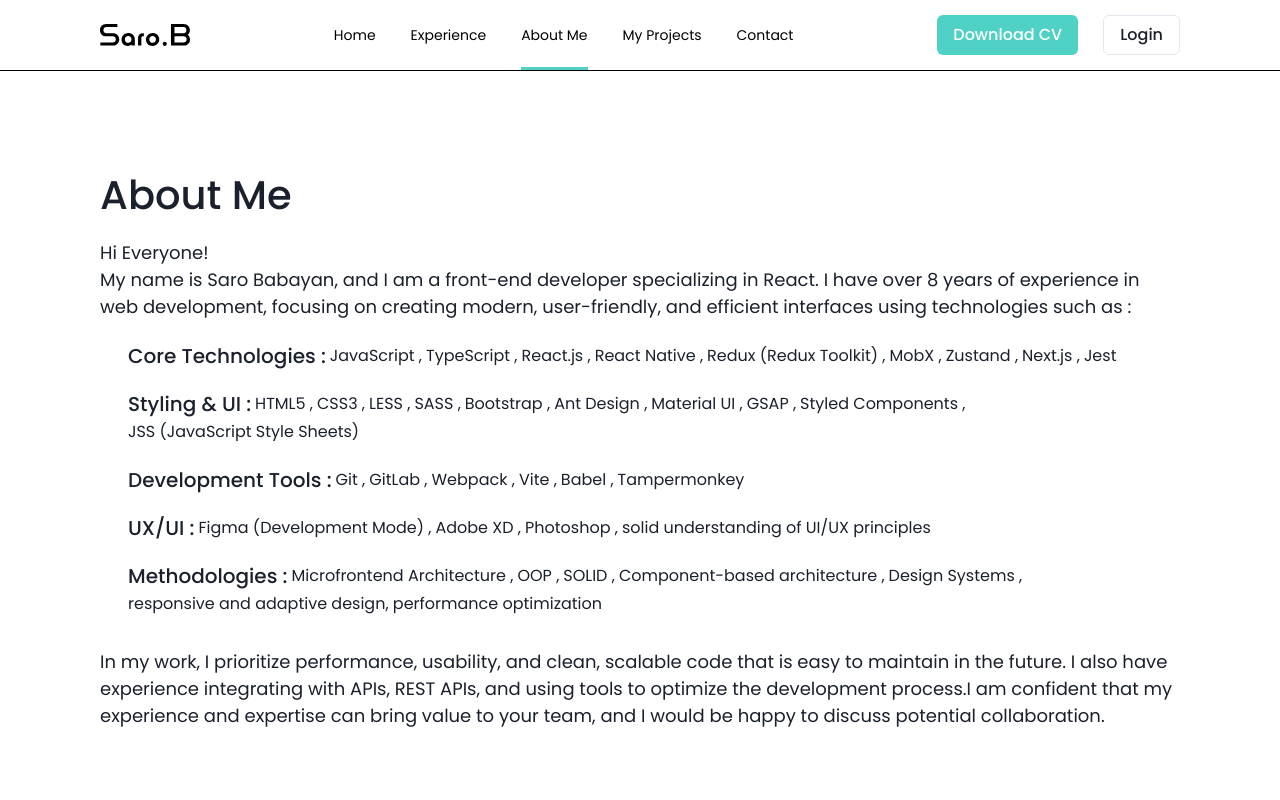
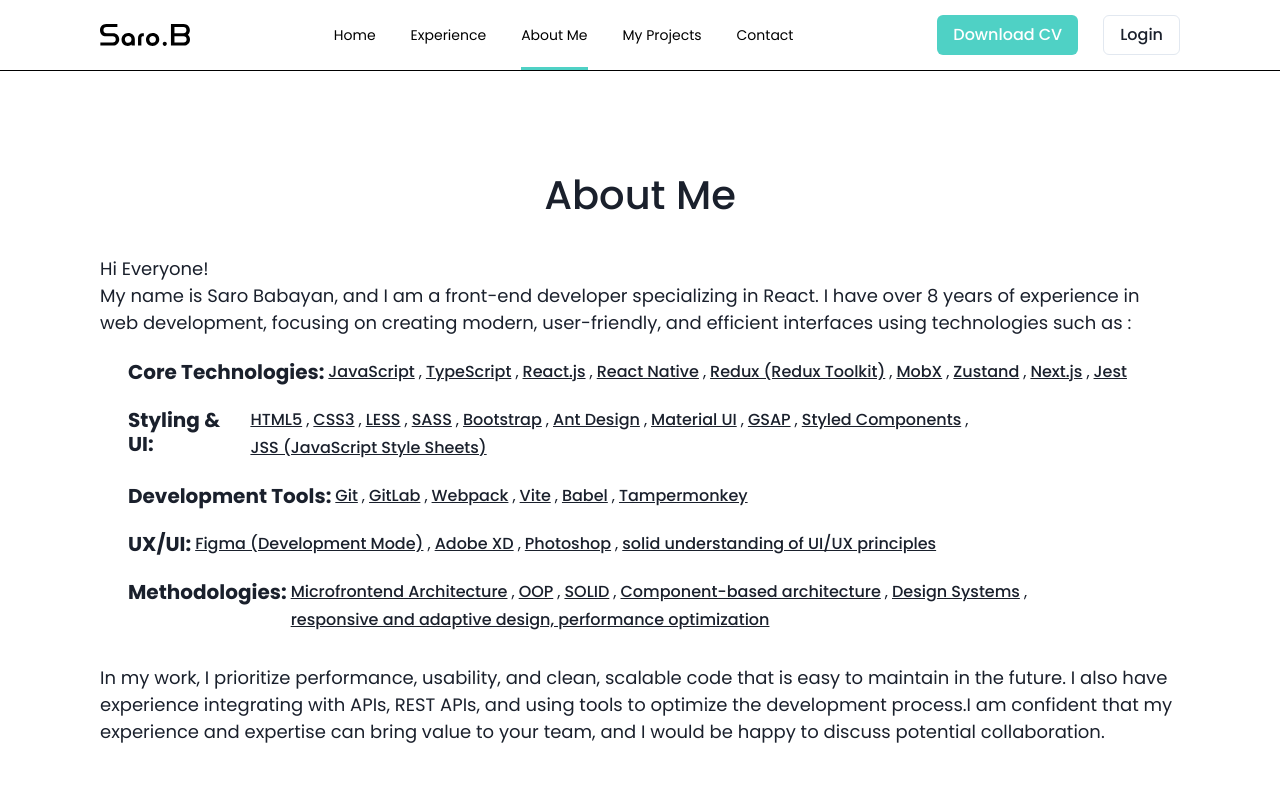
Before and after one commit to JackBabayan/personalCVpage, a Next.js app: page /about in a window 1280 px wide. Shown: the top 800 px of the page. Built offline with nearby package versions, Linux system fonts and the light colour scheme.

Commit message:
add skils

```diff
--- a/src/app/about/page.tsx
+++ b/src/app/about/page.tsx
@@ -30,10 +30,12 @@ const About = () => {
   }
 
   return (
-    <section className={styles.abourWrapper}>
-      <h3>
-        About Me
-      </h3>
+    <section className={styles.aboutWrapper}>
+      <Box mb={9} textAlign={"center"}>
+        <h3>
+          About Me
+        </h3>
+      </Box>
 
       <Box mb={6}>
         <Text fontSize="lg" dangerouslySetInnerHTML={{ __html: aboutMe?.description || '' }} />
@@ -41,12 +43,16 @@ const About = () => {
 
       <VStack spacing={6} paddingLeft={7} align="start">
         {aboutMe?.technicalSkills && aboutMe.technicalSkills.map((section, index) => (
-          <Flex key={index} gap={1}     flexWrap={"wrap"}>
-            <h5>{section.coreTechnologies?.name || section.styling?.name || section.tools?.name || section.ui?.name || section.methodologies?.name} : </h5>
+          <Flex key={index} gap={1} className={styles.technicalSkillsWrap}>
+            <h5>{section.coreTechnologies?.name || section.styling?.name || section.tools?.name || section.ui?.name || section.methodologies?.name}: </h5>
+            <Flex key={index} gap={1} flexWrap={"wrap"}>
               {(section.coreTechnologies?.technologies || section.styling?.technologies || section.tools?.technologies || section.ui?.technologies || section.methodologies?.technologies)?.map((tech, idx) => (
-                <Text key={idx}>{tech} {(section.coreTechnologies?.technologies || section.styling?.technologies || section.tools?.technologies || section.ui?.technologies || section.methodologies?.technologies).length -1 != idx && ","}</Text>
+                <>
+                  <Text as={"span"} key={idx}>{tech}</Text>
+                  {(section.coreTechnologies?.technologies || section.styling?.technologies || section.tools?.technologies || section.ui?.technologies || section.methodologies?.technologies).length - 1 != idx && ", "}
+                </>
               ))}
-
+            </Flex>
           </Flex>
         ))}
       </VStack>
--- a/src/app/about/style.module.scss
+++ b/src/app/about/style.module.scss
@@ -1,9 +1,12 @@
-.formWrapper {
-  .formItem{
-    width: 100%;
-    display: flex;
-    flex-direction: column;
-    gap: 4px;
-    font-size: 12px;
+.aboutWrapper {
+  .technicalSkillsWrap {
+    h5 {
+      font-weight: 600;
+    }
+
+    span {
+      text-decoration: underline;
+      font-weight: 500;
+    }
   }
 }
--- a/src/app/projects/page.tsx
+++ b/src/app/projects/page.tsx
@@ -53,10 +53,10 @@ export default function PortfolioPage() {
       </Box>
 
       <Tabs
+        className={styles.tabsWrap}
         variant="soft-rounded"
         colorScheme="teal"
         onChange={setActiveTab}
-        className={styles.tabsWrap}
       >
         <TabList display="flex" justifyContent="center" flexWrap="wrap" className={styles.tabsTop}>
           <Tab fontSize="lg" fontWeight="medium">All</Tab>
```
Also changed, not shown: src/app/experience/page.tsx (+5 -3 lines), src/app/projects/style.module.scss (+11 -5 lines).
